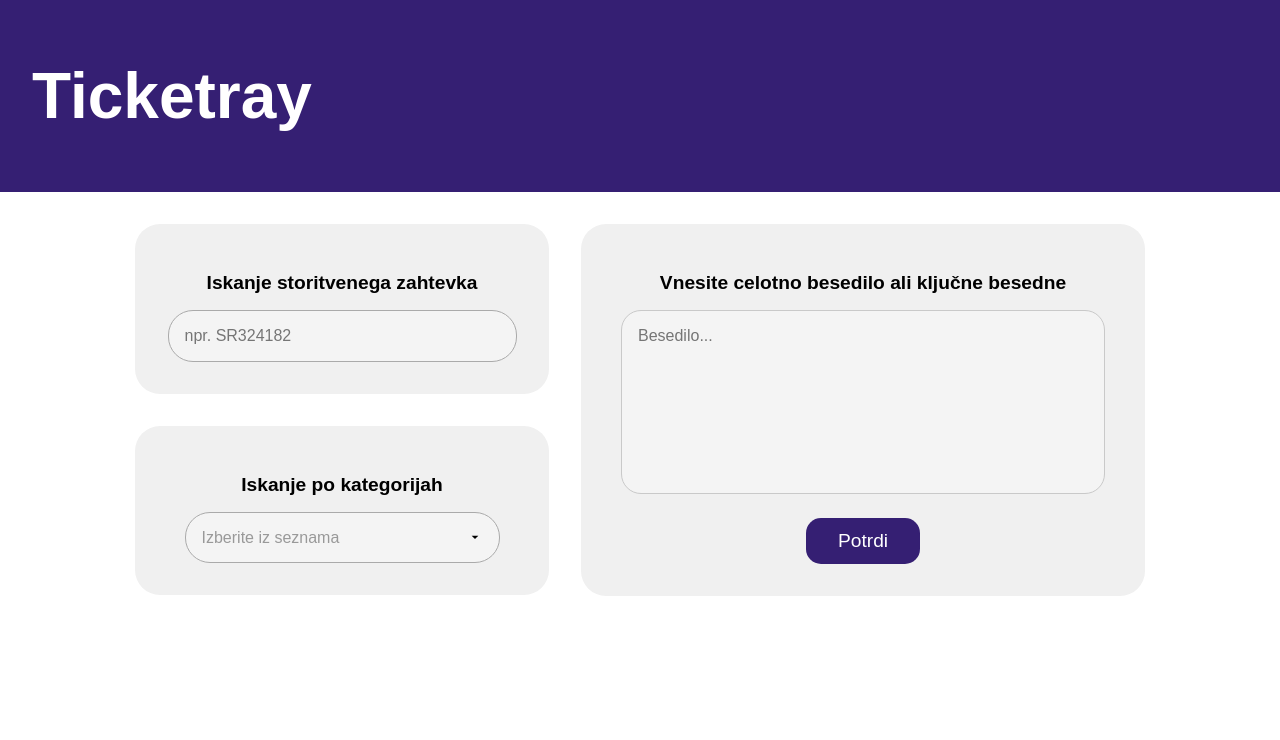
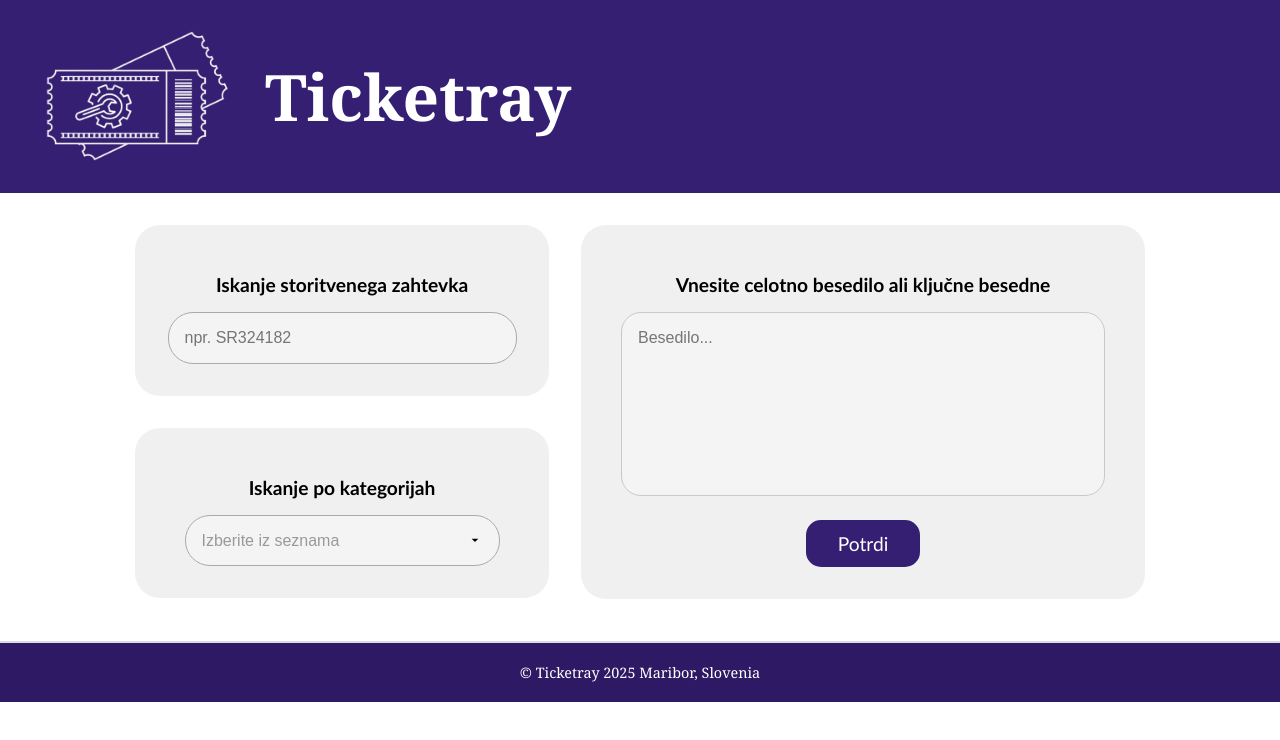
Before and after one commit to Tara2712/Informatika, a React (Create React App) app in the folder Frontend/: page / in a window 1280 px wide. Shown: the top 740 px of the page. Built offline with nearby package versions, Linux system fonts and the light colour scheme.

Commit message:
Narejen logo in footer, spremenjen font

```diff
--- a/Frontend/public/index.html
+++ b/Frontend/public/index.html
@@ -2,7 +2,7 @@
 <html lang="en">
   <head>
     <meta charset="utf-8" />
-    <link rel="icon" href="%PUBLIC_URL%/favicon.ico" />
+    <link rel="icon" href="/slike/Logo_črn-brezOzadje.png" />
     <meta name="viewport" content="width=device-width, initial-scale=1" />
     <meta name="theme-color" content="#000000" />
     <title>Ticketray</title>
--- a/Frontend/src/Sistemcek.css
+++ b/Frontend/src/Sistemcek.css
@@ -1,15 +1,15 @@
 body {
   margin: 0;
-  font-family: sans-serif;
+  font-family: 	'Gill Sans', 'Gill Sans MT', Calibri, 'Trebuchet MS', sans-serif;
 }
 
 .container {
-  font-family: sans-serif;
+  font-family: Georgia, 'Times New Roman', Times, serif;
 }
 
 .header {
   background-color: #351f73;
-  padding: 1rem 2rem;
+  padding: 10px;
   color: white;
   font-size: 2rem;
   font-weight: bold;
@@ -33,7 +33,7 @@ body {
   background-color: #f0f0f0;
   border-radius: 25px;
   padding: 2rem;
-  font-family: sans-serif;
+  font-family: 'Gill Sans', 'Gill Sans MT', Calibri, 'Trebuchet MS', sans-serif;
 }
 
 .card.small {
@@ -100,9 +100,29 @@ body {
   border-radius: 15px;
   font-size: 1.2rem;
   cursor: pointer;
-  font-family: sans-serif;
+  font-family: 'Gill Sans', 'Gill Sans MT', Calibri, 'Trebuchet MS', sans-serif;
 }
 
 .card button:hover {
   background-color: #351f73; /* darker blue */
 }
+
+.logo-title {
+  display: flex;
+  align-items: center;
+}
+
+.logo {
+  height: 170px;
+  width: auto;
+}
+
+.footer {
+  background-color: #2e1a64;
+  color: white;
+  text-align: center;
+  padding: 6px 0;
+  margin-top: 10px;
+  font-size: 0.9rem;
+  border-top: 2px solid #dcdcdc;
+}
--- a/Frontend/src/Sistemcek.js
+++ b/Frontend/src/Sistemcek.js
@@ -5,7 +5,10 @@ const Sistemcek = () => {
   return (
     <div className="container">
       <header className="header">
-        <h1>Ticketray</h1>
+        <div className="logo-title">
+          <img src="/slike/Logo_črn-brezOzadje.png" alt="Logo" className="logo" />
+          <h1>Ticketray</h1>
+        </div>
       </header>
       <div className="content">
         <div className="left-section">
@@ -18,6 +21,9 @@ const Sistemcek = () => {
             <select>
               <option>Izberite iz seznama</option>
               {/* Dodaj kategorije tukaj */}
+              <option>Kategorija 1</option>
+              <option>Kategorija 2</option>
+              <option>Kategorija 3</option>
             </select>
           </div>
         </div>
@@ -27,6 +33,9 @@ const Sistemcek = () => {
           <button>Potrdi</button>
         </div>
       </div>
+      <footer className="footer">
+        <p>&copy; Ticketray 2025 Maribor, Slovenia</p>
+      </footer>
     </div>
   );
 };
```
Also changed, not shown: Frontend/public/slike/Logo_črn-brezOzadje.png (added).
